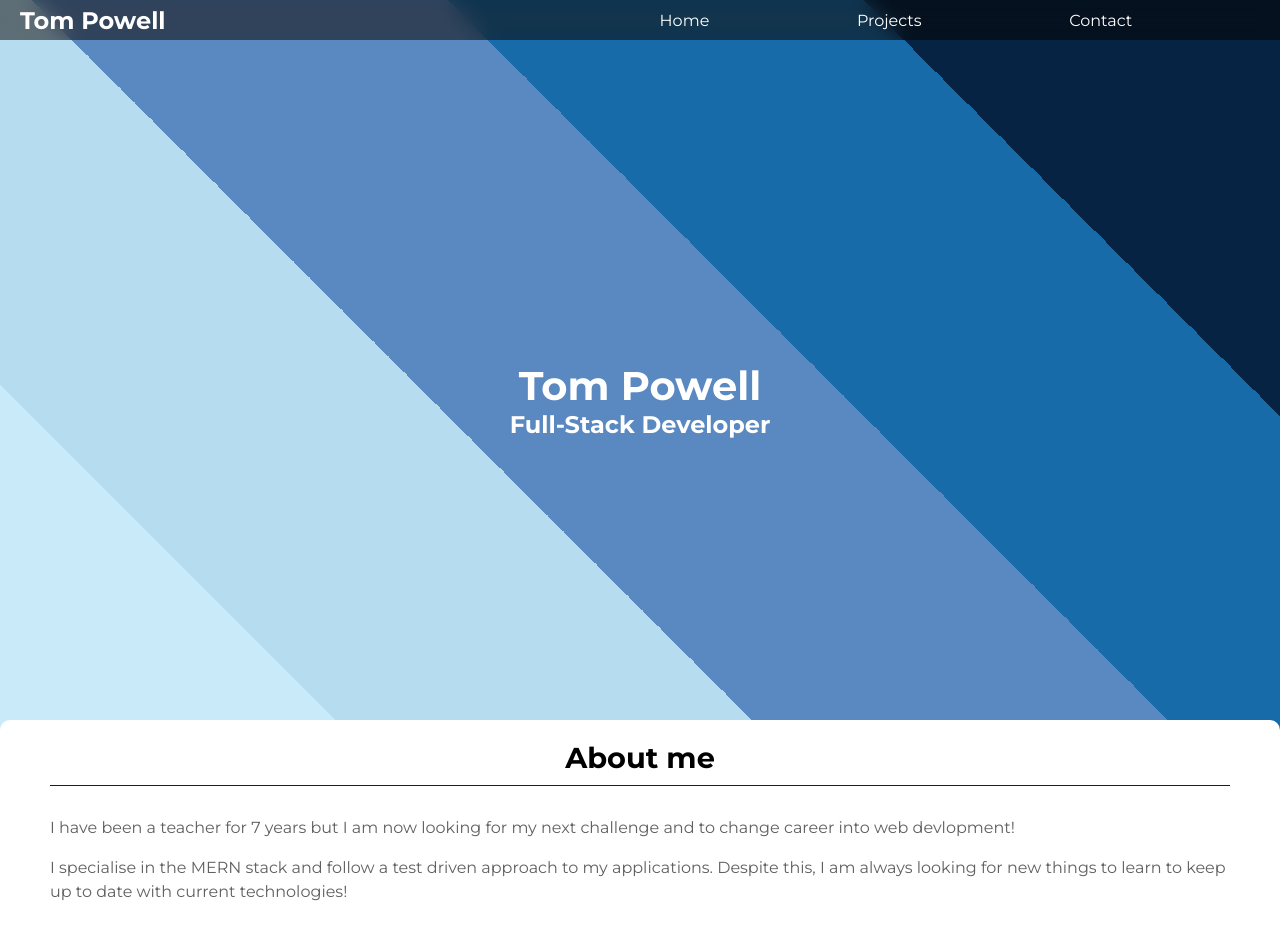
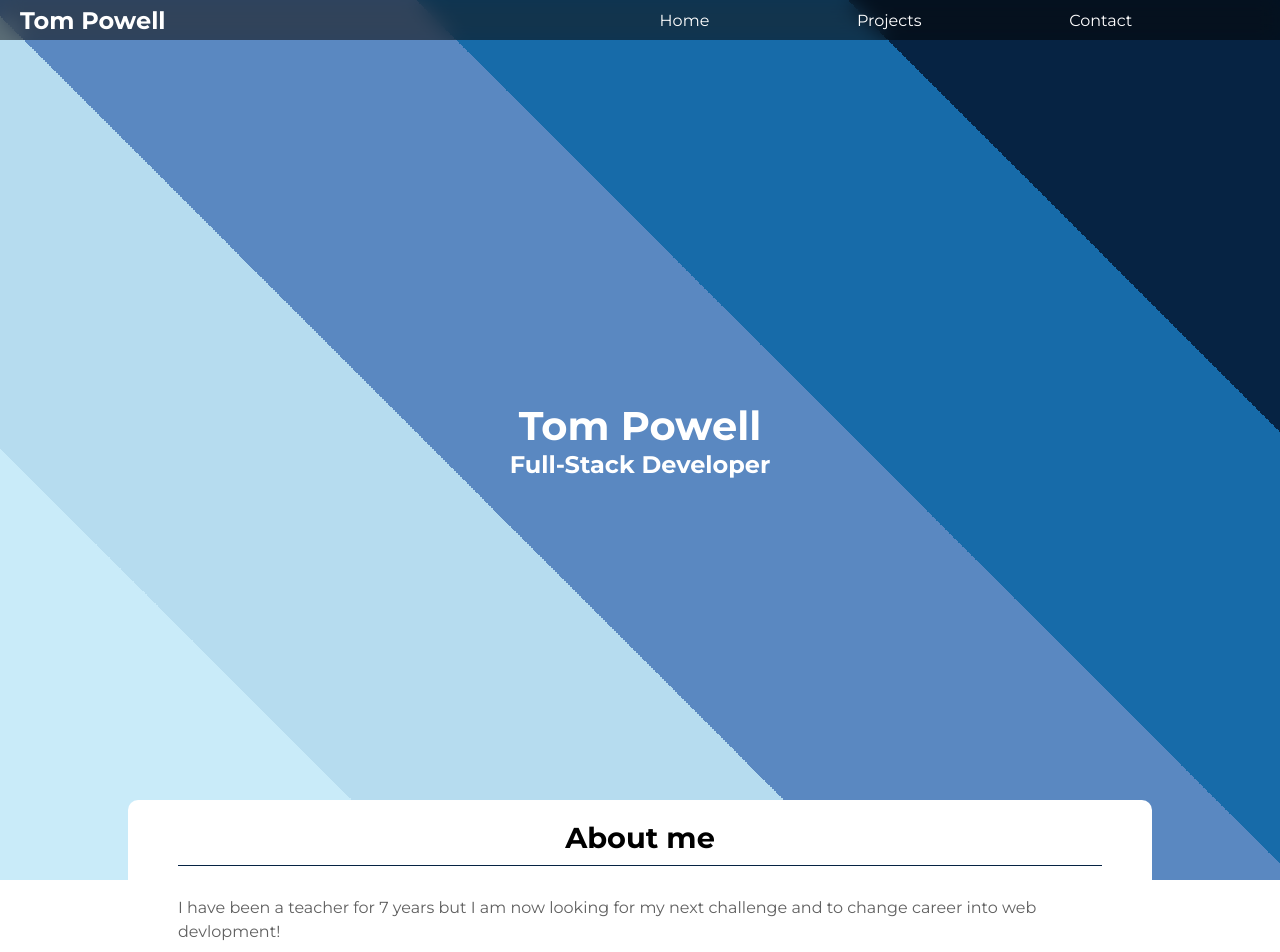
Before and after one commit to Tom2612/Portfolio, a React (Vite) app: page / in a window 1280 px wide. Shown: the top 952 px of the page. Built offline with nearby package versions, Linux system fonts and the light colour scheme.

Commit message:
Finished mobile styles

```diff
--- a/src/components/Header.css
+++ b/src/components/Header.css
@@ -72,7 +72,6 @@
         justify-content: center;
         align-items: center;
         text-align: left;
-        /* border: 2px solid white; */
     }
     .open {
         padding: 5px;
@@ -87,7 +86,6 @@
         backdrop-filter: saturate(80%) blur(10px);
     }
 
-
     .hide {
         transform: translateX(-100vw);
     }
--- a/src/components/Header.jsx
+++ b/src/components/Header.jsx
@@ -3,7 +3,6 @@ import './Header.css';
 import { IconX, IconMenu2 } from '@tabler/icons-react';
 
 export default function Header() {
-  // const [menu, setMenu] = useState(false);
   const [visible, setVisible] = useState('hide');
 
   const handleMenuControl = () => {
--- a/src/index.css
+++ b/src/index.css
@@ -85,3 +85,12 @@ footer a {
   text-decoration: none;
   color: #C9EBF9;
 }
+
+@media (min-width: 576px) {
+  .home {
+    height: 110vh;
+  }
+  .card {
+    width: 80%;
+  }
+}
```
